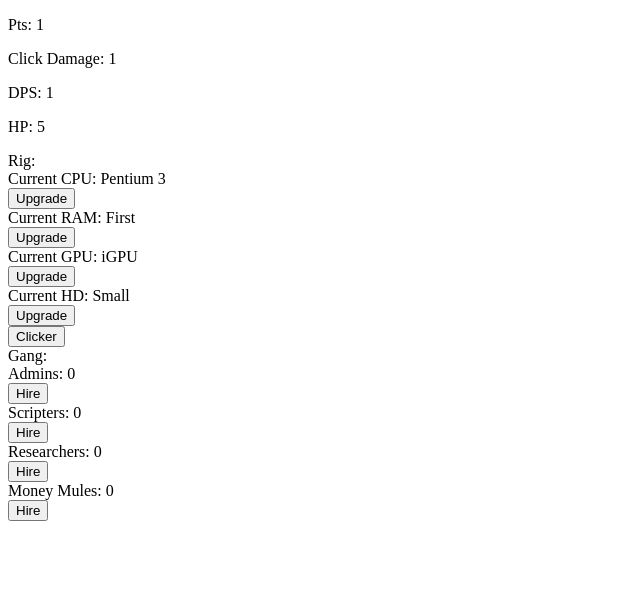
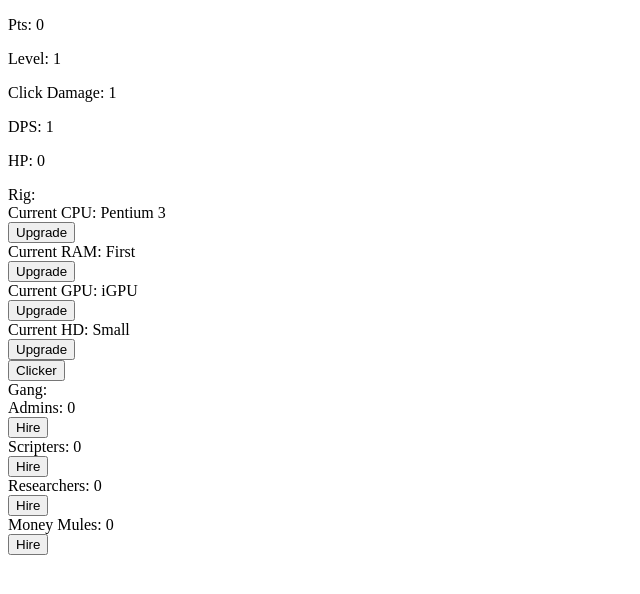
Before and after one commit to II-Paulus-II/project-week6, a React (Vite) app: page / in a window 1280 px wide. Shown: the top 594 px of the page, without its empty margins (0-640 px from the left). Built offline with nearby package versions, Linux system fonts and the light colour scheme.

Commit message:
implemented level logic

```diff
--- a/src/App.jsx
+++ b/src/App.jsx
@@ -22,26 +22,40 @@ function App() {
   const [damageDone, setDamageDone] = useState(0);
   const [upgrades, setUpgrades] = useState(Constants.UPGRADES);
   const [gang, setGang] = useState(Constants.GANG);
-  const [currentObjectHP, setCurrentObjectHP] = useState(Constants.FIRSTLEVEL);
+  const [currentObjectHP, setCurrentObjectHP] = useState(Constants.FIRST_LEVEL);
   const [objectsHacked, setObjectsHacked] = useState(0);
+  const [gameLevel, setGameLevel] = useState(Constants.DEFAULT_LEVEL);
+  const [objectsInLevel, setObjectsInLevel] = useState(Constants.DEFAULT_LEVEL_OBJECTS);
 
   /* ----- Derived Variables ----- */
   const currentClickDamage = Game.calculateClickDamage(upgrades);
   const currentDPSDamage = Game.calculateDPS(gang);
-  const currentMaxObjectHP = Constants.FIRSTLEVEL;
+  const currentMaxObjectHP = Game.calculateMaxObjectHP(gameLevel, currentDPSDamage, currentClickDamage);
+
+  /* ----- Main Damage Function ----- */
+
+  function handleDamage(damage) {
+    setDamageDone(damageDone + damage);
+    setCurrentObjectHP(currentObjectHP - damage);
+    if(currentObjectHP <= 0 ) {
+      setObjectsHacked(objectsHacked + 1 );
+      setObjectsInLevel(objectsInLevel - 1);
+      if(objectsInLevel <= 0) {
+        setGameLevel(gameLevel + 1);
+        setObjectsInLevel(Constants.DEFAULT_LEVEL_OBJECTS);
+      }
+      setCurrentObjectHP(currentMaxObjectHP);
+
+    }
+  };
 
   /* ----- Handler Functions ----- */
   function handleClicker() {
-    setDamageDone(damageDone + currentClickDamage);
-    setCurrentObjectHP(currentObjectHP - currentClickDamage);
-    if(currentObjectHP <= 0) {
-      handleObjects();
-    }
+    handleDamage(currentClickDamage);
   };
 
   function handleUpgrade(param) {
     const upgradedRigData = Game.upgradeRig(param, upgrades);
-    //setUpgrades({});
     setUpgrades(upgradedRigData);
   };
 
@@ -50,24 +64,13 @@ function App() {
     setGang(newGang);
   };
 
-  function handleObjects() {
-    setCurrentObjectHP(currentMaxObjectHP);
-    setObjectsHacked(objectsHacked +1 );
-  };
-
   /* ----- Handle DPS damage useEffect ----- */
 
   useEffect(() => {
     const dpsInterval = setInterval(() => {
-      setDamageDone((damageDone) => damageDone + 1);
-      setCurrentObjectHP((currentObjectHP) => currentObjectHP - 1);
+      handleDamage(1);
 
     }, 1000/currentDPSDamage );
-
-    if(currentObjectHP <= 0) {
-      handleObjects();
-    }
-
     return () => {
       clearInterval(dpsInterval);
     };
@@ -76,6 +79,7 @@ function App() {
   return (
     <div>
       <Info stateVariable={objectsHacked} text="Pts: " />
+      <Info stateVariable={gameLevel} text="Level: " />
       <Info stateVariable={currentClickDamage} text="Click Damage: " />
       <Info stateVariable={currentDPSDamage} text="DPS: " />
       <Info stateVariable={currentObjectHP} text="HP: " />
--- a/src/game/Constants.js
+++ b/src/game/Constants.js
@@ -1,9 +1,9 @@
+export const DEFAULT_LEVEL = 1;
 export const DEFAULT_CLICK_DAMAGE = 1;
 export const basePLayerBotNetSize = 1;
 export const baseBotNetEfficiency = 0.2;
-export const basePlayerGang = 0;
-export const objectsinLevel = 10 // I do not want this to change - 10 per level
-export const FIRSTLEVEL = 5;
+export const DEFAULT_LEVEL_OBJECTS = 10; // I do not want this to change - 10 per level
+export const FIRST_LEVEL = 5;
 export const startingWallet = 0;
 export const objectTypeArray = ["webserver", "crypto", "machine", "phishing"]; //Unused
 
--- a/src/game/Game.js
+++ b/src/game/Game.js
@@ -76,6 +76,9 @@ export function hireGang(param, gang) {
   return copyGang;
 }
 
-export function calculateMaxObjectHP(dps, click) {
+export function calculateMaxObjectHP(lvl, dps, click) {
+  if (lvl == 1) {
+    return Constants.FIRST_LEVEL;
+  }
   return ((2 * click) + (4 * dps));
 }
```
